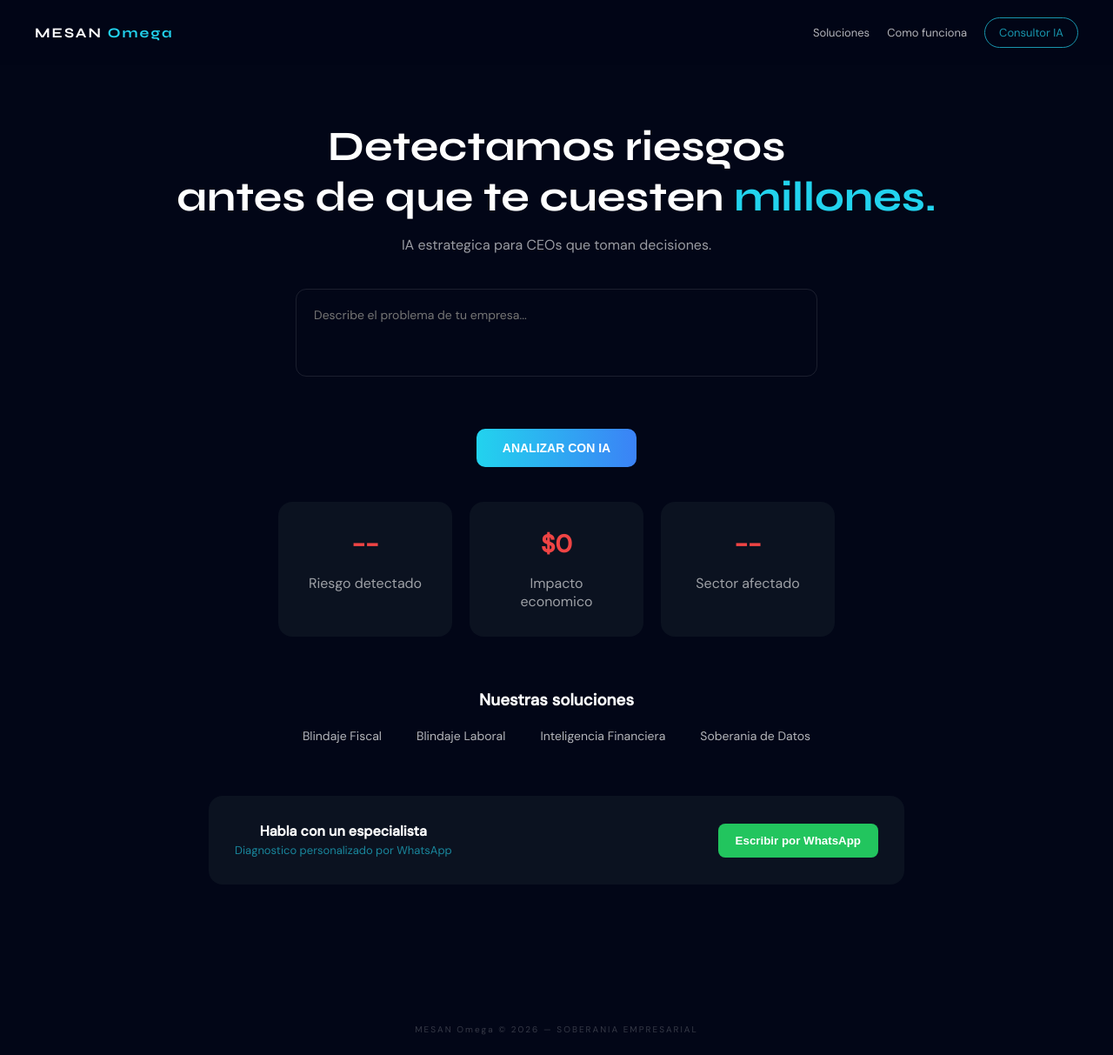
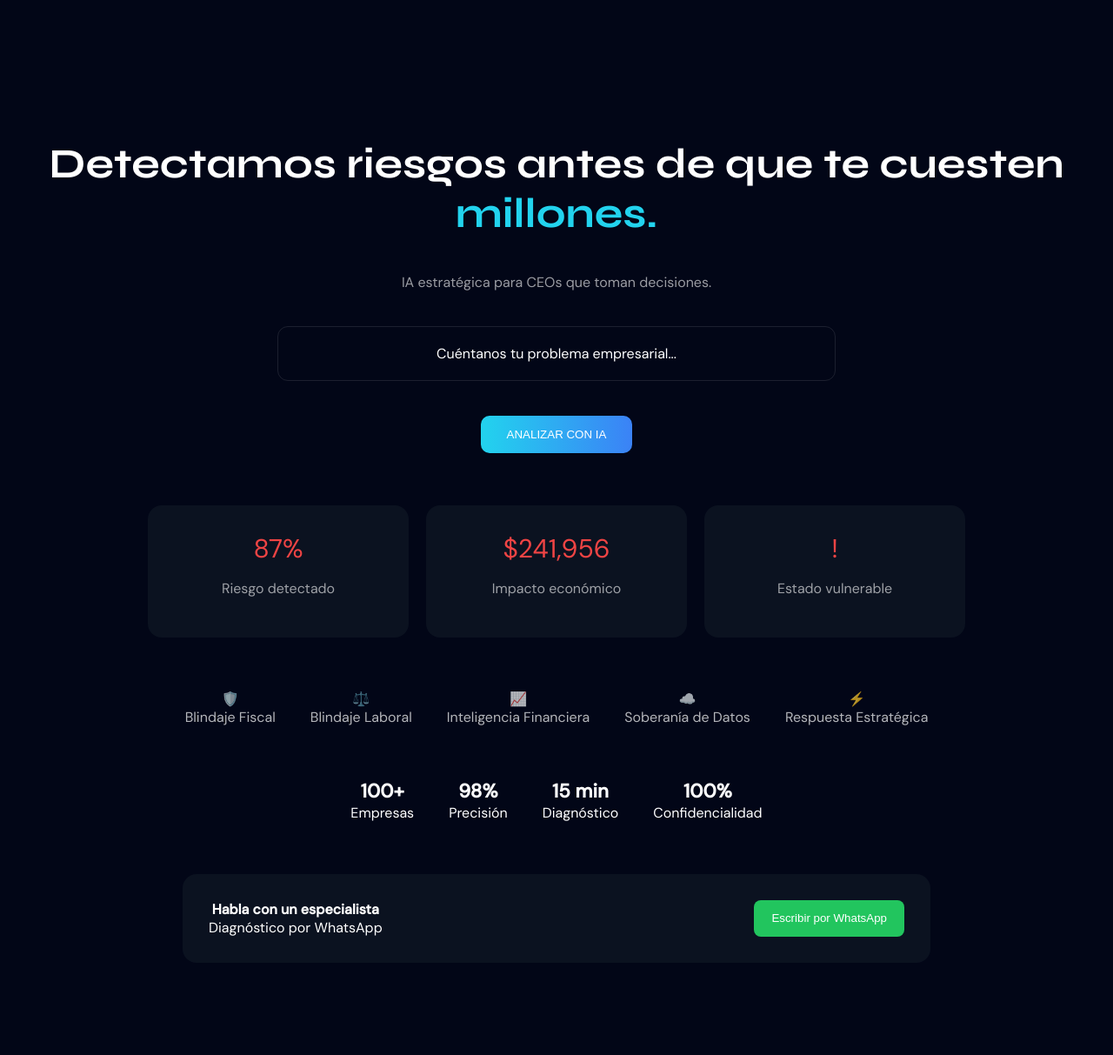
Before and after one commit to manuelsanchezresendiz8-eng/mesan-api, a plain HTML site: page index.html in a window 1280 px wide. Shown: the whole page at 87% size. Drawn offline with Linux system fonts and the light colour scheme.

Commit message:
Update index.html

```diff
--- a/index.html
+++ b/index.html
@@ -3,127 +3,180 @@
 <head>
 <meta charset="UTF-8">
 <meta name="viewport" content="width=device-width, initial-scale=1.0">
-<title>MESAN Omega — Inteligencia Empresarial</title>
-<link href="https://fonts.googleapis.com/css2?family=Syne:wght@400;600;700;800&family=DM+Sans:wght@300;400;500&display=swap" rel="stylesheet">
+<title>MESAN Ω</title>
+
+<link href="https://fonts.googleapis.com/css2?family=Syne:wght@600;700&family=DM+Sans:wght@300;400;500&display=swap" rel="stylesheet">
+
 <style>
-*{margin:0;padding:0;box-sizing:border-box;}
-body{background:#020617;color:#fff;font-family:'DM Sans',sans-serif;}
-.nav{display:flex;justify-content:space-between;align-items:center;padding:20px 40px;position:fixed;width:100%;background:rgba(2,6,23,.8);backdrop-filter:blur(10px);z-index:100;}
-.logo{font-family:'Syne';font-weight:700;letter-spacing:2px;}
-.logo span{color:#22D3EE;}
-.menu{display:flex;gap:20px;font-size:13px;opacity:.7;align-items:center;}
-.btn-login{border:1px solid #22D3EE;padding:8px 16px;border-radius:20px;color:#22D3EE;cursor:pointer;}
-.hero{text-align:center;padding-top:140px;padding-bottom:80px;padding-left:20px;padding-right:20px;}
-.hero h1{font-family:'Syne';font-size:clamp(32px,5vw,48px);line-height:1.2;}
-.hero span{color:#22D3EE;}
-.hero p{margin-top:16px;opacity:.6;}
-.input-box{margin:40px auto;max-width:600px;border:1px solid rgba(255,255,255,.1);border-radius:12px;padding:20px;text-align:left;}
-textarea{width:100%;background:none;border:none;color:#fff;outline:none;resize:none;font-family:'DM Sans';font-size:14px;}
-.btn-main{margin-top:20px;background:linear-gradient(90deg,#22D3EE,#3B82F6);border:none;padding:14px 30px;border-radius:10px;color:#fff;font-weight:600;cursor:pointer;font-size:14px;}
-.cards{display:flex;gap:20px;justify-content:center;margin-top:40px;flex-wrap:wrap;}
-.card{background:#0B1220;padding:30px;border-radius:16px;width:200px;text-align:center;}
-.big{font-size:28px;font-weight:700;}
-.red{color:#EF4444;}
-.result-box{display:none;margin:30px auto;max-width:600px;background:#0B1220;border:1px solid rgba(34,211,238,0.2);border-radius:12px;padding:20px;text-align:left;}
-.causa-item{padding:8px 12px;margin:4px 0;background:rgba(239,68,68,0.05);border-left:3px solid #EF4444;font-size:13px;}
-.pregunta-block{margin:12px 0;}
-.pregunta-text{font-size:13px;margin-bottom:8px;color:rgba(255,255,255,0.8);}
-.btn-op{padding:7px 14px;margin:3px;background:transparent;border:1px solid rgba(255,255,255,0.15);color:rgba(255,255,255,0.7);border-radius:6px;cursor:pointer;font-size:12px;}
-.btn-op.sel{border-color:#22D3EE;color:#22D3EE;background:rgba(34,211,238,0.1);}
-.btn-refinar{margin-top:12px;border:1px solid #22D3EE;background:transparent;color:#22D3EE;padding:10px 20px;border-radius:8px;cursor:pointer;font-size:12px;}
-.btn-wa{margin-top:12px;background:#22C55E;border:none;padding:12px 20px;border-radius:8px;color:#fff;font-weight:600;cursor:pointer;font-size:13px;width:100%;}
-.solutions{text-align:center;margin-top:60px;}
-.solutions-grid{display:flex;justify-content:center;gap:40px;margin-top:20px;flex-wrap:wrap;opacity:.7;font-size:14px;}
-.cta{margin:60px auto;max-width:800px;background:#0B1220;padding:30px;border-radius:16px;display:flex;justify-content:space-between;align-items:center;flex-wrap:wrap;gap:20px;}
-.cta button{background:#22C55E;border:none;padding:12px 20px;border-radius:8px;color:#fff;cursor:pointer;font-weight:600;}
-.footer{text-align:center;padding:20px;font-size:10px;opacity:.2;letter-spacing:2px;}
+body{
+    margin:0;
+    background:#020617;
+    color:white;
+    font-family:'DM Sans',sans-serif;
+}
+
+/* HERO */
+.hero{
+    text-align:center;
+    padding:120px 20px;
+}
+
+h1{
+    font-family:'Syne';
+    font-size:48px;
+}
+
+h1 span{color:#22D3EE;}
+
+p{opacity:.6;}
+
+/* INPUT */
+.input{
+    margin:40px auto;
+    max-width:600px;
+    border:1px solid rgba(255,255,255,.1);
+    padding:20px;
+    border-radius:12px;
+}
+
+/* BUTTON */
+.btn{
+    background:linear-gradient(90deg,#22D3EE,#3B82F6);
+    padding:14px 30px;
+    border:none;
+    border-radius:10px;
+    color:white;
+    cursor:pointer;
+}
+
+/* CARDS */
+.cards{
+    display:flex;
+    justify-content:center;
+    gap:20px;
+    margin-top:60px;
+}
+
+.card{
+    background:#0B1220;
+    padding:30px;
+    border-radius:16px;
+    width:240px;
+}
+
+.card .num{
+    font-size:30px;
+    color:#EF4444;
+}
+
+/* ICONS GRID */
+.icons{
+    display:flex;
+    justify-content:center;
+    gap:40px;
+    margin-top:60px;
+}
+
+.icon{
+    text-align:center;
+    opacity:.7;
+}
+
+/* METRICS */
+.metrics{
+    display:flex;
+    justify-content:center;
+    gap:40px;
+    margin-top:60px;
+}
+
+.metric{
+    text-align:center;
+}
+
+.metric .big{
+    font-size:22px;
+    font-weight:bold;
+}
+
+/* CTA */
+.cta{
+    margin:60px auto;
+    max-width:800px;
+    background:#0B1220;
+    padding:30px;
+    border-radius:16px;
+    display:flex;
+    justify-content:space-between;
+}
+
+.cta button{
+    background:#22C55E;
+    border:none;
+    padding:12px 20px;
+    border-radius:8px;
+    color:white;
+}
+
 </style>
 </head>
+
 <body>
-<div class="nav">
-    <div class="logo">MESAN <span>Omega</span></div>
-    <div class="menu">
-        <div>Soluciones</div>
-        <div>Como funciona</div>
-        <div class="btn-login" onclick="window.location.href='/admin.html'">Consultor IA</div>
-    </div>
+
+<section class="hero">
+
+<h1>Detectamos riesgos antes de que te cuesten <span>millones.</span></h1>
+<p>IA estratégica para CEOs que toman decisiones.</p>
+
+<div class="input">Cuéntanos tu problema empresarial...</div>
+
+<button class="btn">ANALIZAR CON IA</button>
+
+<!-- RESULTADOS -->
+<div class="cards">
+<div class="card">
+<div class="num">87%</div>
+<p>Riesgo detectado</p>
 </div>
-<section class="hero">
-    <h1>Detectamos riesgos<br>antes de que te cuesten <span>millones.</span></h1>
-    <p>IA estrategica para CEOs que toman decisiones.</p>
-    <div class="input-box">
-        <textarea id="input" rows="3" placeholder="Describe el problema de tu empresa..."></textarea>
-    </div>
-    <button class="btn-main" onclick="analizar()" id="btn-analizar">ANALIZAR CON IA</button>
-    <div class="cards">
-        <div class="card"><div class="big red" id="c-riesgo">--</div><p>Riesgo detectado</p></div>
-        <div class="card"><div class="big red" id="c-impacto">$0</div><p>Impacto economico</p></div>
-        <div class="card"><div class="big red" id="c-sector">--</div><p>Sector afectado</p></div>
-    </div>
-    <div class="result-box" id="result-box">
-        <div style="font-size:11px;color:#22D3EE;letter-spacing:2px;margin-bottom:12px;">CAUSAS DETECTADAS</div>
-        <div id="causas-box"></div>
-        <div id="preguntas-box" style="margin-top:16px;"></div>
-        <div id="wa-box" style="margin-top:16px;"></div>
-    </div>
-    <div class="solutions">
-        <h3>Nuestras soluciones</h3>
-        <div class="solutions-grid">
-            <div>Blindaje Fiscal</div>
-            <div>Blindaje Laboral</div>
-            <div>Inteligencia Financiera</div>
-            <div>Soberania de Datos</div>
-        </div>
-    </div>
-    <div class="cta">
-        <div><b>Habla con un especialista</b><br><span style="opacity:.6;font-size:13px">Diagnostico personalizado por WhatsApp</span></div>
-        <button onclick="window.open('https://wa.me/526861629643?text=Hola, quiero un diagnostico MESAN Omega','_blank')">Escribir por WhatsApp</button>
-    </div>
+
+<div class="card">
+<div class="num">$241,956</div>
+<p>Impacto económico</p>
+</div>
+
+<div class="card">
+<div class="num">!</div>
+<p>Estado vulnerable</p>
+</div>
+</div>
+
+<!-- ICONOS -->
+<div class="icons">
+<div class="icon">🛡️<br>Blindaje Fiscal</div>
+<div class="icon">⚖️<br>Blindaje Laboral</div>
+<div class="icon">📈<br>Inteligencia Financiera</div>
+<div class="icon">☁️<br>Soberanía de Datos</div>
+<div class="icon">⚡<br>Respuesta Estratégica</div>
+</div>
+
+<!-- METRICAS -->
+<div class="metrics">
+<div class="metric"><div class="big">100+</div>Empresas</div>
+<div class="metric"><div class="big">98%</div>Precisión</div>
+<div class="metric"><div class="big">15 min</div>Diagnóstico</div>
+<div class="metric"><div class="big">100%</div>Confidencialidad</div>
+</div>
+
+<!-- CTA -->
+<div class="cta">
+<div>
+<b>Habla con un especialista</b><br>
+Diagnóstico por WhatsApp
+</div>
+<button>Escribir por WhatsApp</button>
+</div>
+
 </section>
-<div class="footer">MESAN Omega © 2026 — SOBERANIA EMPRESARIAL</div>
-<script>
-const API="https://mesan-api.onrender.com";
-let respuestas={};
-let textoGuardado="";
 
-async function analizar(){
-    const texto=document.getElementById("input").value.trim();
-    if(!texto){alert("Describe la situacion de tu empresa");return;}
-    textoGuardado=texto;
-    const btn=document.getElementById("btn-analizar");
-    btn.innerText="ANALIZANDO...";btn.disabled=true;
-    try{
-        const res=await fetch(API+"/ai/diagnostico",{method:"POST",headers:{"Content-Type":"application/json"},body:JSON.stringify({texto:texto,respuestas:respuestas})});
-        const d=await res.json();
-        document.getElementById("c-riesgo").innerText=d.riesgo||"--";
-        document.getElementById("c-impacto").innerText="$"+(d.impacto_min||0).toLocaleString();
-        document.getElementById("c-sector").innerText=d.industria||"--";
-        document.getElementById("causas-box").innerHTML=(d.causas||[]).map(c=>'<div class="causa-item">'+c+'</div>').join("");
-        if(d.preguntas&&d.preguntas.length>0){
-            let html='<div style="font-size:11px;color:#22D3EE;letter-spacing:2px;margin-bottom:12px;">AFINA TU DIAGNOSTICO</div>';
-            d.preguntas.forEach(p=>{
-                html+='<div class="pregunta-block"><div class="pregunta-text">'+p.pregunta+'</div>';
-                (p.opciones||[]).forEach(o=>{
-                    html+='<button class="btn-op" onclick="seleccionar(''+p.name+'',''+o+'',this)">'+o+'</button>';
-                });
-                html+='</div>';
-            });
-            html+='<button class="btn-refinar" onclick="analizar()">REFINAR DIAGNOSTICO →</button>';
-            document.getElementById("preguntas-box").innerHTML=html;
-        }
-        const waMsg=encodeURIComponent(d.whatsapp||"Hola, acabo de hacer el diagnostico MESAN Omega. Impacto estimado: $"+(d.impacto_max||0).toLocaleString()+" MXN. Quiero resolverlo.");
-        document.getElementById("wa-box").innerHTML='<button class="btn-wa" onclick="window.open('https://wa.me/526861629643?text='+waMsg+'','_blank')">Resolver por WhatsApp</button>';
-        document.getElementById("result-box").style.display="block";
-        document.getElementById("result-box").scrollIntoView({behavior:"smooth"});
-    }catch(e){alert("Error de conexion. Intenta de nuevo.");}
-    finally{btn.innerText="ANALIZAR CON IA";btn.disabled=false;}
-}
-
-function seleccionar(name,valor,btn){
-    respuestas[name]=valor;
-    btn.parentElement.querySelectorAll(".btn-op").forEach(b=>b.classList.remove("sel"));
-    btn.classList.add("sel");
-}
-</script>
 </body>
 </html>
```
